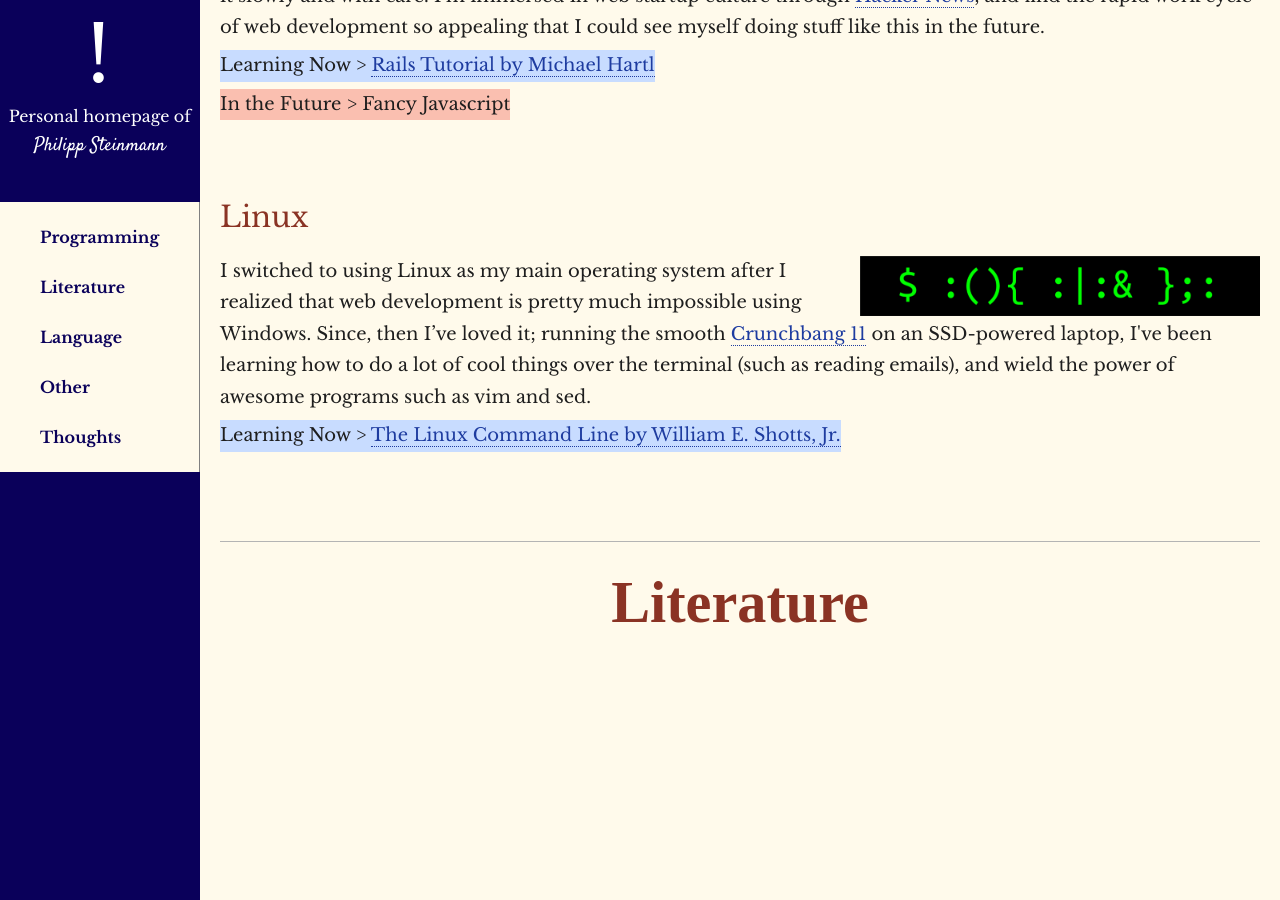
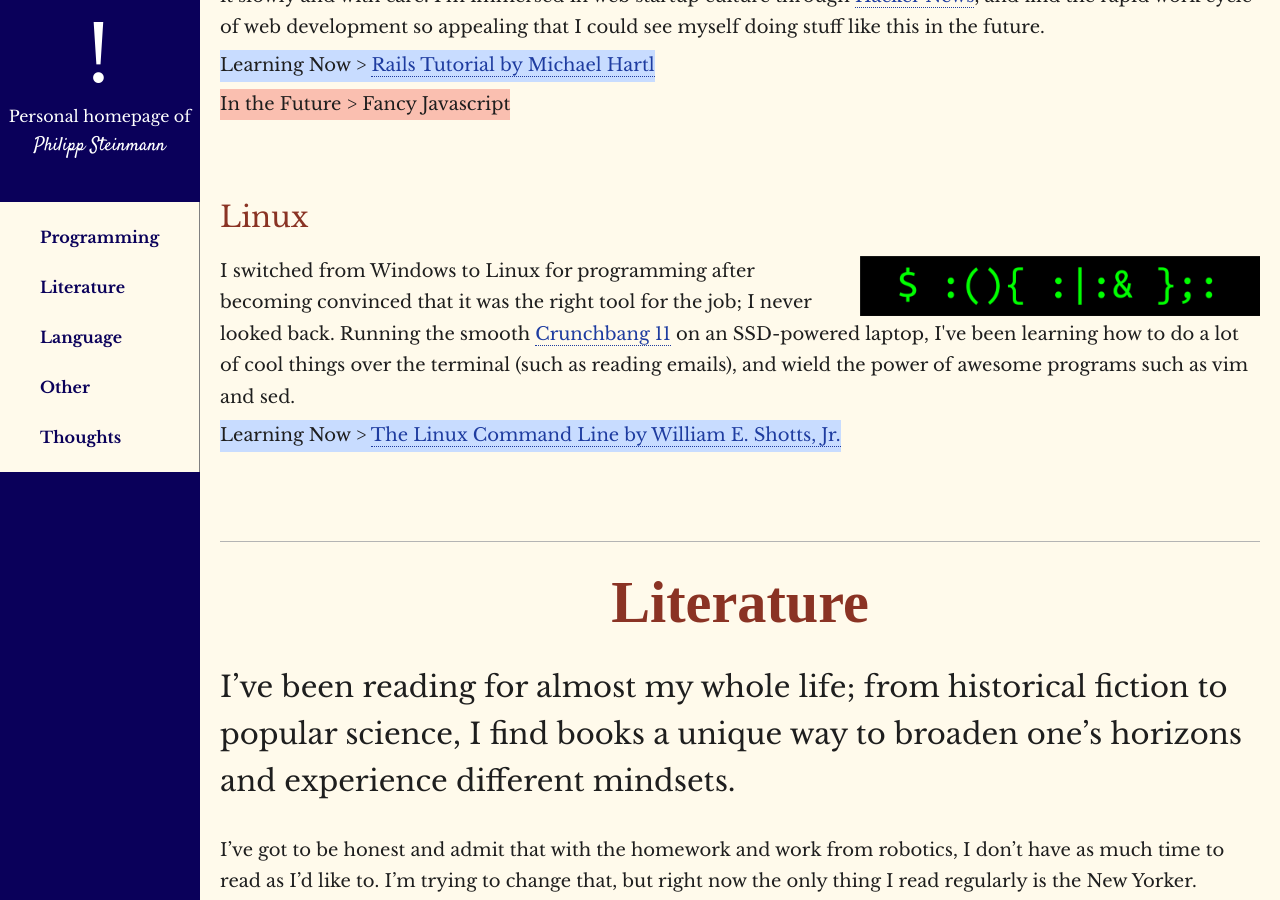
Before and after one commit to PhilippSteinmann/psteinmann-home, a Jekyll site: the page built from index.html, in a window 1280 px wide and 900 px high, scrolled down 1802 px. Built offline with Jekyll 4.4.1, drawn with Linux system fonts in a browser that asks for light colours; some web fonts are replaced.

Commit message:
Start work on #literature

```diff
--- a/index.html
+++ b/index.html
@@ -50,7 +50,8 @@ layout: default
   <section id="programming" data-title="Programming">
     <h1>Programming </h1>
     <p class="large">Ever since I learned Python a few years ago, I&rsquo;ve been mesmerized by programming and the power it holds; it is astounding that I can tell a machine what to do to solve complex problems, using abstract symbolic manipulations that were unheard of a few generations ago. </p>
-    <img src="img/11th_grade.png" class="messing-with-perl">
+
+    <img src="img/11th_grade.png" class="messing-with-perl" alt="Messing with perl > 900 hours of classes">
     <small>By <a href="http://xkcd.com/519/">XKCD</a>. Licensed under <a href="http://creativecommons.org/licenses/by-nc/2.5/">Creative Commons</a>.</small>
     <h2>Web Development </h2>
     <p>I do web development for my school&rsquo;s robotics team, where I am vice president of marketing. I love using Ruby on Rails, AJAX, and good design to create a smooth user experience, though I&rsquo;m not the fastest, since I like to do it slowly and with care. I&rsquo;m immersed in web startup culture through <a href="http://news.ycombinator.com/">Hacker News</a>, and find the rapid work cycle of web development so appealing that I could see myself doing stuff like this in the future. </p>
@@ -62,8 +63,8 @@ layout: default
         <p class="learn-in-future">Fancy Javascript </p>
     </div>
     <h2>Linux </h2>
-    <img src="img/forkbomb.png" class="forkbomb">
-    <p>I switched to using Linux as my main operating system after I realized that web development is pretty much impossible using Windows. Since, then I&rsquo;ve loved it; running the smooth <a href="http://crunchbang.org/">Crunchbang 11</a> on an SSD-powered laptop, I've been learning how to do a lot of cool things over the terminal (such as reading emails), and wield the power of awesome programs such as vim and sed. </p>
+    <img src="img/forkbomb.png" class="forkbomb" alt="$ :(){ :|:& };:" title="Don't run this on your computer.">
+    <p>I switched from Windows to Linux for programming after becoming convinced that it was the right tool for the job; I never looked back. Running the smooth <a href="http://crunchbang.org/">Crunchbang 11</a> on an SSD-powered laptop, I've been learning how to do a lot of cool things over the terminal (such as reading emails), and wield the power of awesome programs such as vim and sed. </p>
 
     <div class="learning">
         <p class="currently-learning">
@@ -74,7 +75,8 @@ layout: default
 
   <section id="literature" data-title="Literature">
     <h1>Literature</h1>
-    <p class="large">
+    <p class="large">I&rsquo;ve been reading for almost my whole life; from historical fiction to popular science, I find books a unique way to broaden one&rsquo;s horizons and experience different mindsets. </p>
+    <p>I&rsquo;ve got to be honest and admit that with the homework and work from robotics, I don&rsquo;t have as much time to read as I&rsquo;d like to. I&rsquo;m trying to change that, but right now the only thing I read regularly is the New Yorker.
   </section>
 
   <section id="language" data-title="Language">
@@ -92,12 +94,6 @@ layout: default
       <button class="next">&#9654; </button>
     </div>
     <article>
-      <hgroup>
-        <h2></h2>
-        <h3></h3>
-      </hgroup>
-      <time datetime="" pubdate></time>
-      <div class="article-content"></div>
     </article>
   </section>
 
```
